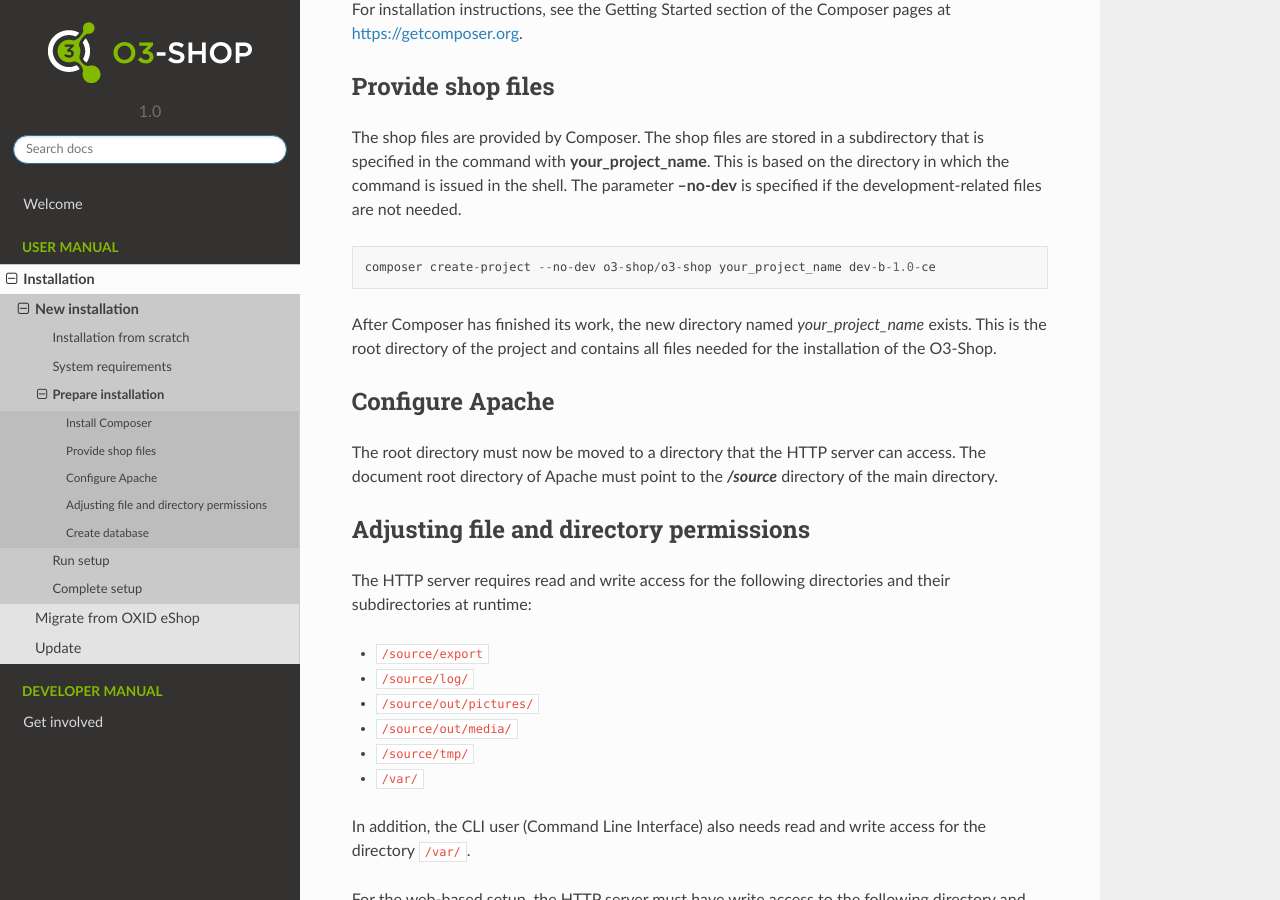
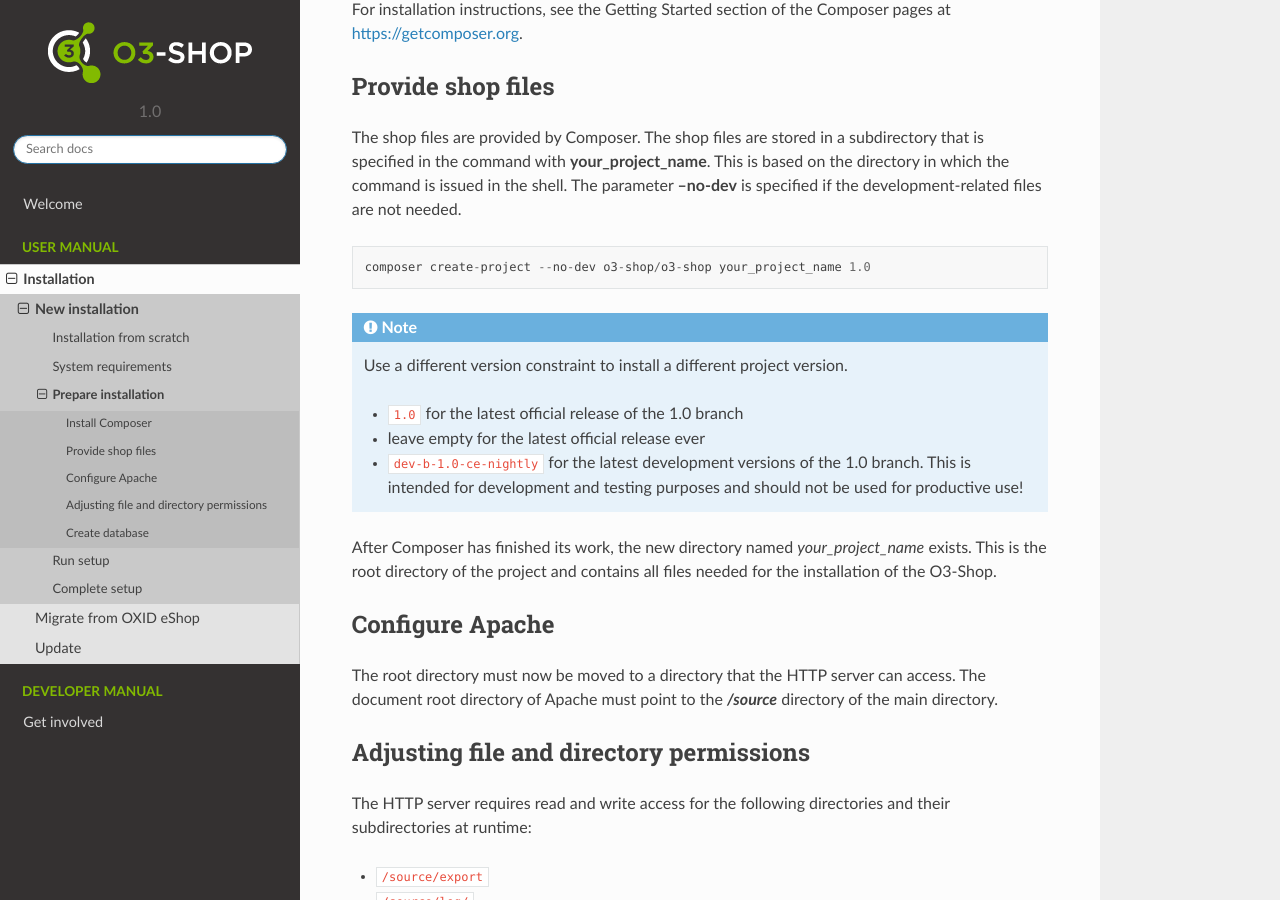
Before and after one commit to o3-shop/o3-documentation, a Sphinx documentation site: the page built from source/user/installation/NewInstallation/PrepareInstallation.md, in a window 1280 px wide and 900 px high, scrolled down 458 px. Built offline with Sphinx 7.4.7 and the Read the Docs theme 2.0.0, drawn with Linux system fonts in a browser that asks for light colours.

Commit message:
add the possible project versions

````diff
--- a/source/user/installation/NewInstallation/PrepareInstallation.md
+++ b/source/user/installation/NewInstallation/PrepareInstallation.md
@@ -15,7 +15,15 @@ For installation instructions, see the Getting Started section of the Composer p
 The shop files are provided by Composer. The shop files are stored in a subdirectory that is specified in the command with **your_project_name**. This is based on the directory in which the command is issued in the shell. The parameter **--no-dev** is specified if the development-related files are not needed.
 
 ```
-composer create-project --no-dev o3-shop/o3-shop your_project_name dev-b-1.0-ce
+composer create-project --no-dev o3-shop/o3-shop your_project_name 1.0
+```
+
+```{note}
+Use a different version constraint to install a different project version.
+
+- `1.0` for the latest official release of the 1.0 branch
+- leave empty for the latest official release ever
+- `dev-b-1.0-ce-nightly` for the latest development versions of the 1.0 branch. This is intended for development and testing purposes and should not be used for productive use!
 ```
 
 After Composer has finished its work, the new directory named *your_project_name* exists. This is the root directory of the project and contains all files needed for the installation of the O3-Shop.
````
